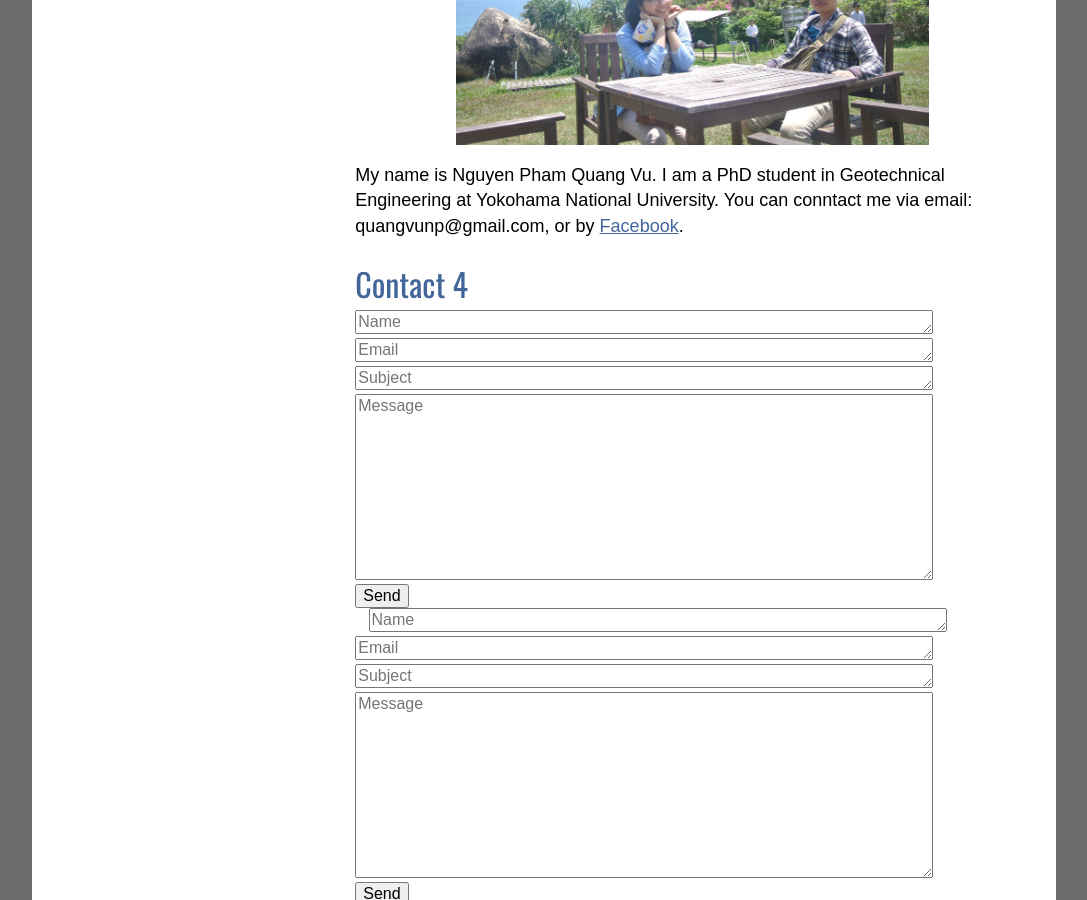
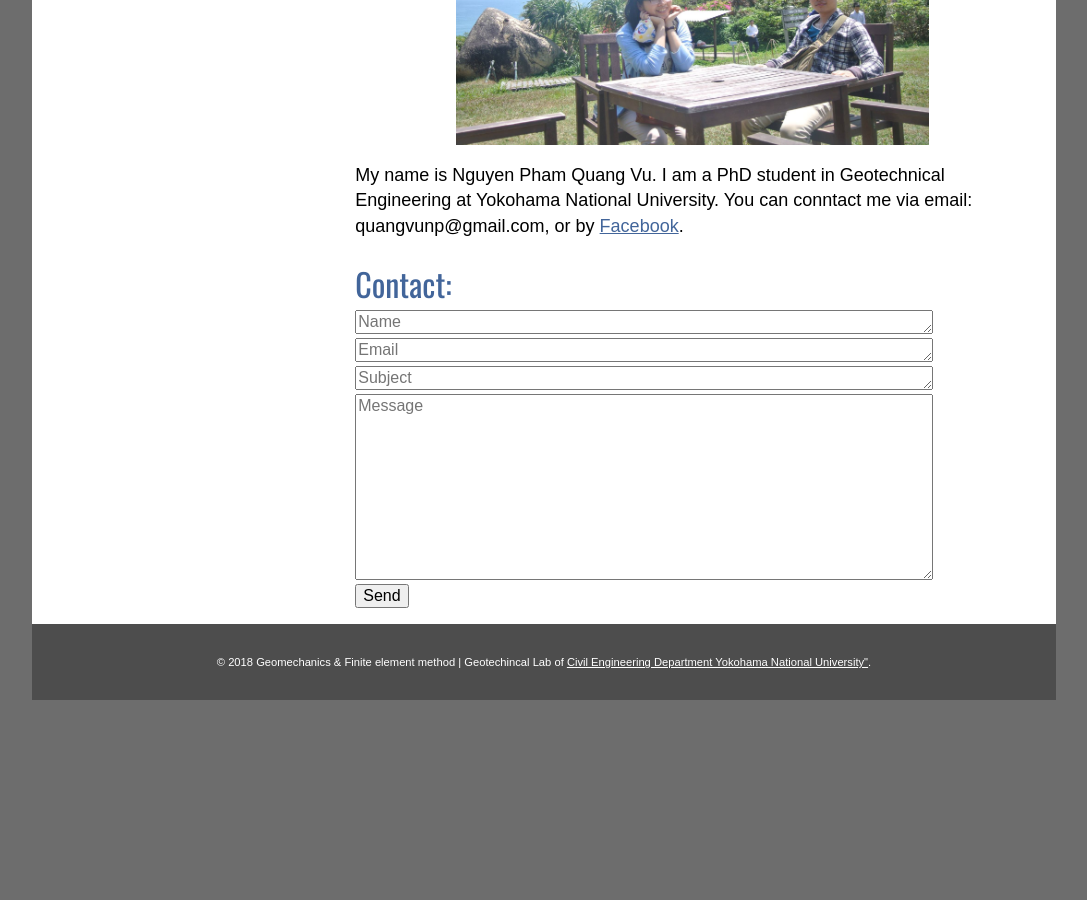
Before and after one commit to quangvunp/geomechanics, a Jekyll site: the page built from about.md, in a window 1280 px wide and 900 px high, scrolled down 577 px. Shown: the whole window, without its empty margins (96-1183 px from the left). Built offline with Jekyll 4.4.1, drawn with Linux system fonts in a browser that asks for light colours; our own code applies the rules of GitHub Pages for plain Markdown files; after the commit the page ends 1277 px from its top, so only the background shows below that.

Commit message:
Update about.md

```diff
--- a/about.md
+++ b/about.md
@@ -12,7 +12,7 @@ sdf
 
 My name is Nguyen Pham Quang Vu. I am a PhD student in Geotechnical Engineering at Yokohama National University. You can conntact me via email: quangvunp@gmail.com, or by [Facebook]("https://www.facebook.com/quangvu.np").
 
-## Contact 4
+## Contact:
 
 <form action="https://formspree.io/quangvunp@gmail.com"
      method="POST">
@@ -22,25 +22,3 @@ My name is Nguyen Pham Quang Vu. I am a PhD student in Geotechnical Engineering
     <textarea placeholder = "Message" class="form-control" id="textarea" name="message" rows = "10" cols ="60"></textarea><br />
    <input type="submit" value="Send">
 </form>
-
-
-
-
-<form action="https://formspree.io/quangvunp@gmail.com"
-     method="POST">
-    <textarea placeholder = "Name" class="form-control" id="textarea" name="name" rows = "1" cols ="60"></textarea>
-    <textarea placeholder = "Email" class="form-control" id="textarea" name="email" rows = "1" cols ="60"></textarea>
-    <textarea placeholder = "Subject" class="form-control" id="textarea" name="subject" rows = "1" cols ="60"></textarea>
-    <textarea placeholder = "Message" class="form-control" id="textarea" name="message" rows = "10" cols ="60"></textarea><br />
-    <input type="submit" value="Send">
-</form>
-
-
-<form action="https://formspree.io/quangvunp@gmail.com"
-     method="POST">
-    <textarea placeholder = "Name" class="form-control" id="textarea" name="name" rows = "1" cols ="60"></textarea>
-    <textarea placeholder = "Email" class="form-control" id="textarea" name="email" rows = "1" cols ="60"></textarea>
-    <textarea placeholder = "Subject" class="form-control" id="textarea" name="subject" rows = "1" cols ="60"></textarea>
-    <textarea placeholder = "Message" class="form-control" id="textarea" name="message" rows = "10" cols ="60"></textarea><br />
-   <input type="submit" value="Send">
-</form>
```
